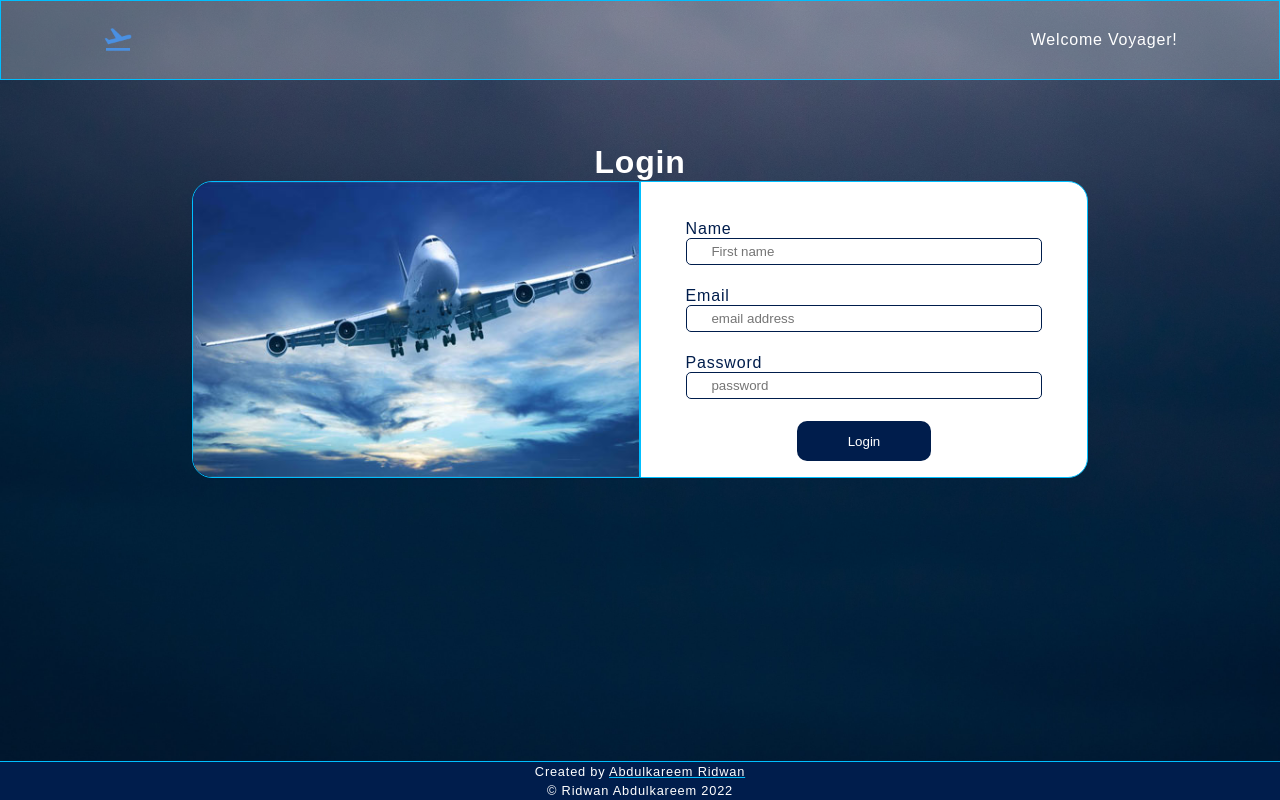
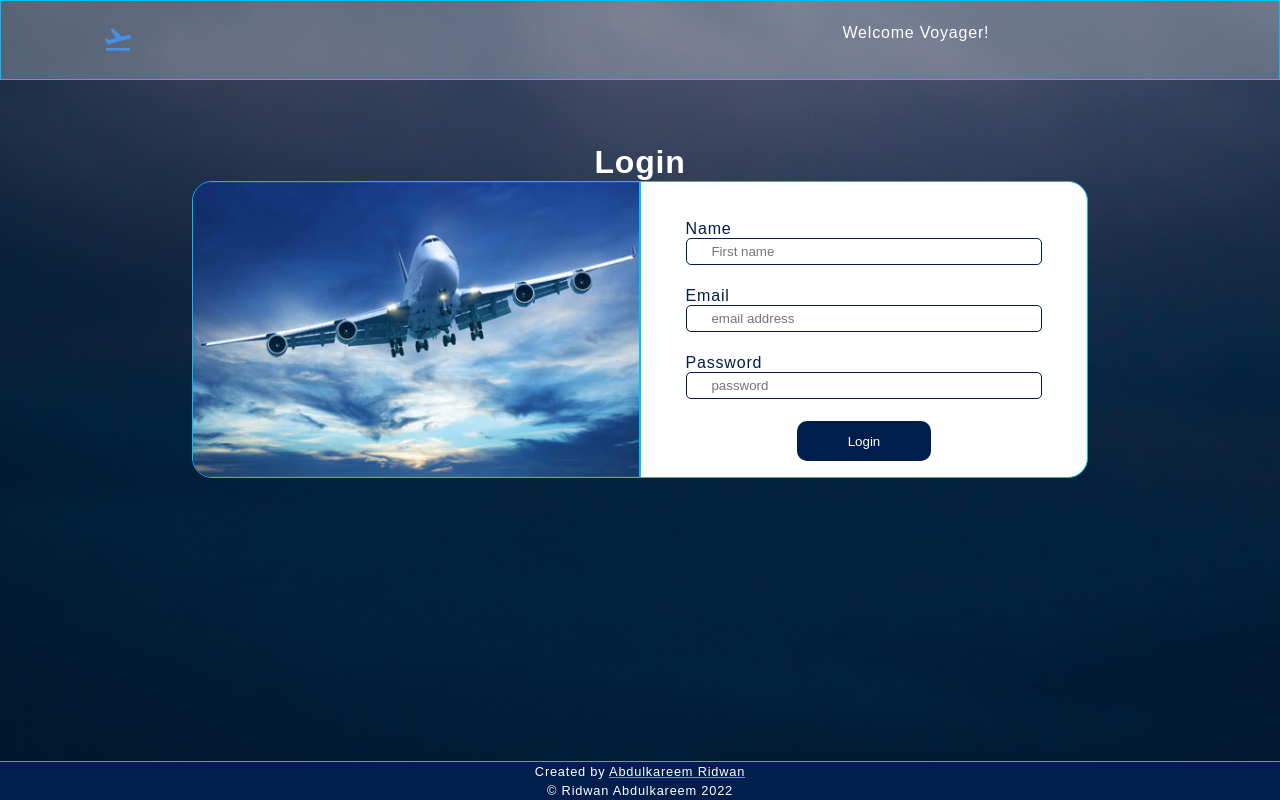
Before and after one commit to reedwane/reed-opensky, a React (Create React App) app: page /login in a window 1280 px wide. Built offline with nearby package versions, Linux system fonts and the light colour scheme; a web font is replaced by a local one.

Commit message:
modified index nav and header overflow

```diff
--- a/src/components/PageIndex.js
+++ b/src/components/PageIndex.js
@@ -11,15 +11,28 @@ const PageIndex = ({ number, data, setData }) => {
     let num = n * 20; // the index of the last data entry to be sliced
 
     setData(data.slice(num - 20, num));
+
+    window.scrollTo({
+      //scroll to top
+      top: 10,
+      left: 100,
+      behavior: "smooth",
+    });
   };
 
   return (
     <PageIndexWrapper>
-      {arr.map((num) => (
-        <span className="page-index" key={num} onClick={() => handleIndex(num)}>
-          {num}
-        </span>
-      ))}
+      <nav>
+        {arr.map((num) => (
+          <span
+            className="page-index"
+            key={num}
+            onClick={() => handleIndex(num)}
+          >
+            {num}
+          </span>
+        ))}
+      </nav>
     </PageIndexWrapper>
   );
 };
--- a/src/styles/styledComponents/headerWrapper.js
+++ b/src/styles/styledComponents/headerWrapper.js
@@ -15,6 +15,7 @@ export const HeaderWrapper = styled.header`
   display: flex;
   flex-wrap: wrap;
   justify-content: space-between;
+  overflow: scroll;
 
   img {
     cursor: pointer;
@@ -31,6 +32,9 @@ export const HeaderWrapper = styled.header`
 
   span {
     align-self: center;
+    width: 60%;
+    height: 2em;
+    overflow-y: scroll;
   }
 
   a {
--- a/src/styles/styledComponents/pageIndexWrapper.js
+++ b/src/styles/styledComponents/pageIndexWrapper.js
@@ -14,6 +14,7 @@ export const PageIndexWrapper = styled.footer`
     width: 1.5em;
     padding: 0.1em;
     margin: 1%;
+    color: ${textwhite};
     border: 1px solid ${secondaryColor};
 
     &:hover {
```
